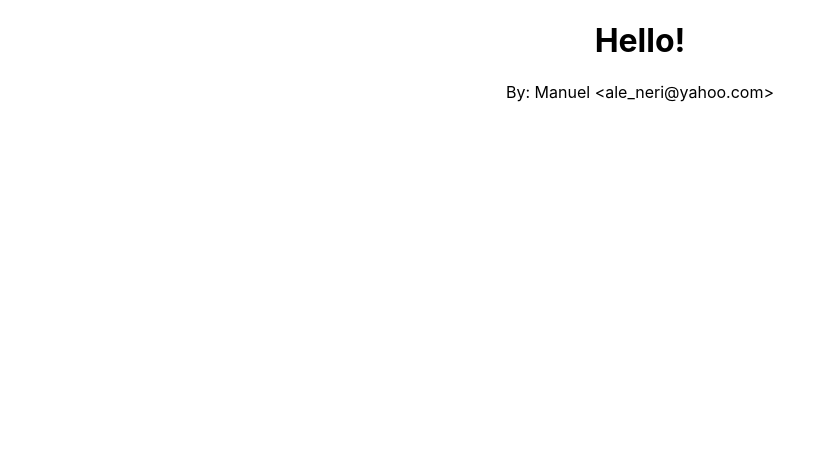
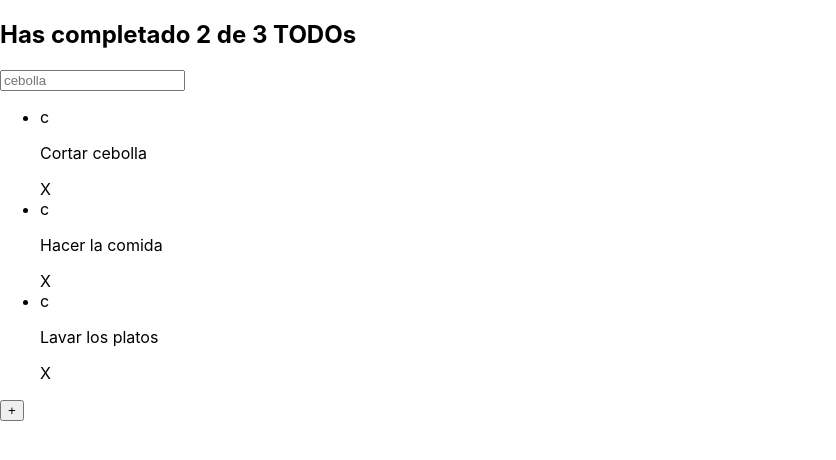
Before and after one commit to aleneri97/todo-machine, a React (Create React App) app: page / in a window 1280 px wide. Shown: the top 460 px of the page, without its empty margins (0-836 px from the left). Built offline with nearby package versions, Linux system fonts and the light colour scheme.

Commit message:
✨ [CREATE] basic layout components

```diff
--- a/src/App.js
+++ b/src/App.js
@@ -1,12 +1,30 @@
+import {TodoCreateButton} from './TodoCreateButton';
+import {TodoSearch} from './TodoSearch';
+import {TodoCounter} from './TodoCounter';
+import {TodoList} from './TodoList';
+import {TodoItem} from './TodoItem';
+import React from 'react';
 import './App.css';
 
+const todos = [
+	{text: 'Cortar cebolla', completed: false},
+	{text: 'Hacer la comida', completed: true},
+	{text: 'Lavar los platos', completed: false},
+];
+
 function App(props) {
-  return (
-    <div className="App">
-      <h1>{props.children}</h1>
-      <p>By: {props.author} {`<${props.email}>`}</p>
-    </div>
-  );
+	return (
+		<>
+			<TodoCounter />
+			<TodoSearch />
+			<TodoList>
+				{todos.map((todo) => (
+					<TodoItem key={todo.text} text={todo.text} />
+				))}
+			</TodoList>
+			<TodoCreateButton />
+		</>
+	);
 }
 
 export default App;
--- /dev/null
+++ b/src/TodoCounter.jsx
@@ -0,0 +1,4 @@
+import React from 'react';
+export function TodoCounter() {
+	return <h2>Has completado 2 de 3 TODOs</h2>;
+}
--- /dev/null
+++ b/src/TodoCreateButton.jsx
@@ -0,0 +1,4 @@
+import React from 'react';
+export function TodoCreateButton() {
+	return <button>+</button>;
+}
--- /dev/null
+++ b/src/TodoItem.js
@@ -0,0 +1,11 @@
+import React from 'react';
+
+export function TodoItem(props) {
+	return (
+		<li>
+			<span>c</span>
+			<p>{props.text}</p>
+			<span>X</span>
+		</li>
+	);
+}
--- /dev/null
+++ b/src/TodoList.jsx
@@ -0,0 +1,9 @@
+import React from 'react';
+
+export function TodoList(props) {
+	return (
+		<section>
+			<ul>{props.children}</ul>
+		</section>
+	);
+}
--- /dev/null
+++ b/src/TodoSearch.jsx
@@ -0,0 +1,4 @@
+import React from 'react';
+export function TodoSearch() {
+	return <input type='search' placeholder='cebolla' name='' id='' />;
+}
--- a/src/index.js
+++ b/src/index.js
@@ -4,8 +4,6 @@
 import App from './App';
 
 ReactDOM.render(
-    <App author="Manuel" email="ale_neri@yahoo.com" >
-      Hello!
-    </App>,
+    <App />,
     document.getElementById('root')
 );
```
